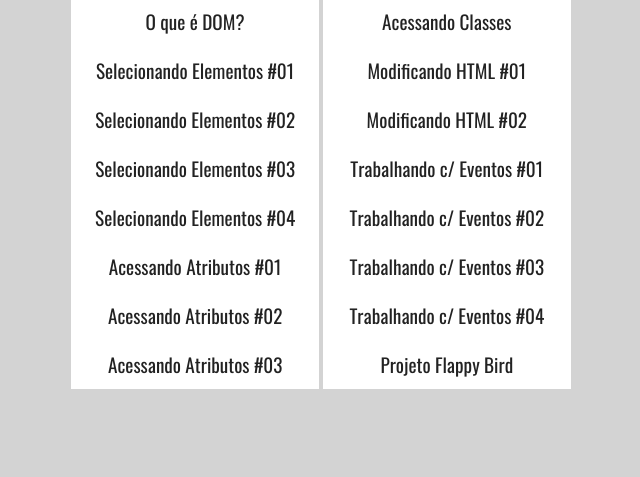
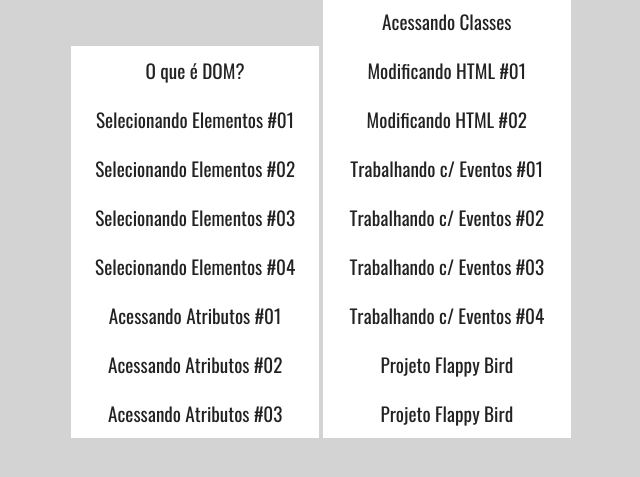
Before and after one commit to VitorGuilherme/CursoWebCod3r, a plain HTML site: page dom/index.html in a window 1280 px wide. Shown: the part 85-562 px from the top of the page, without its empty margins (319-959 px from the left). Drawn offline with Linux system fonts and the light colour scheme.

Commit message:
primeira alteracao na branch de teste

```diff
--- a/dom/index.html
+++ b/dom/index.html
@@ -31,6 +31,7 @@
                 <a href="./trabalhandoComEventos3.html">Trabalhando c/ Eventos #03</a>
                 <a href="./trabalhandoComEventos4.html">Trabalhando c/ Eventos #04</a>
                 <a href="./flappy.html">Projeto Flappy Bird</a>
+                <a href="./flappy.html">Projeto Flappy Bird</a>
             </nav>
         </div>
     </div>
--- a/javaTest.js
+++ /dev/null
@@ -1 +0,0 @@
-console.log("Hahahaha")
```
